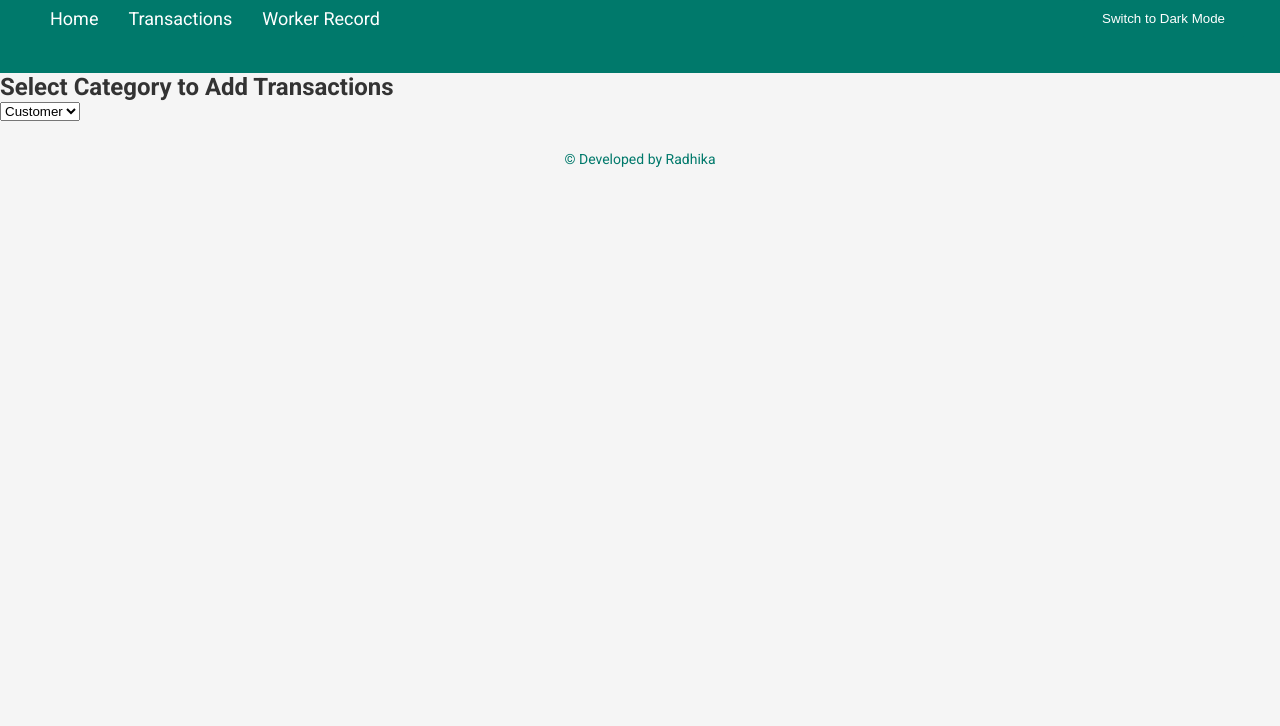
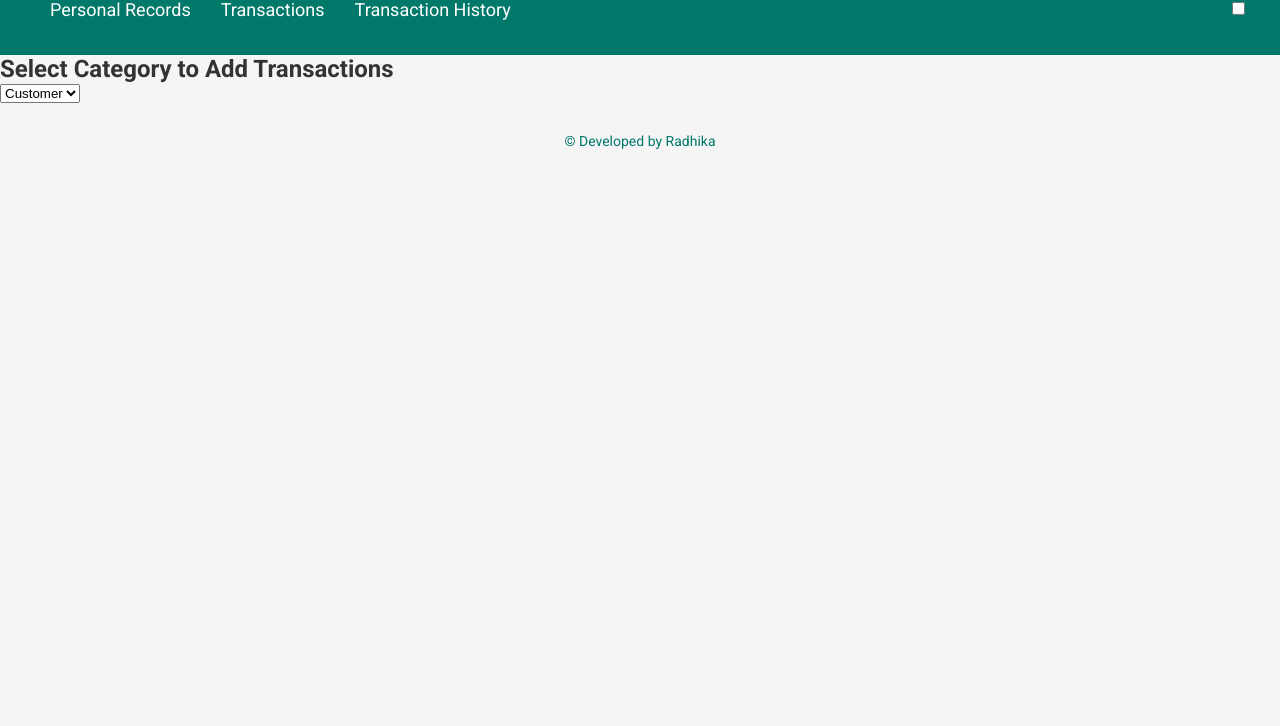
Before and after one commit to Himanshu-Mittal001/Gurukul, a plain HTML site: page transactions.html in a window 1280 px wide. Shown: the part 74-800 px from the top of the page. Drawn offline with Linux system fonts and the light colour scheme.

Commit message:
Update transactions.html

```diff
--- a/transactions.html
+++ b/transactions.html
@@ -12,11 +12,14 @@
     <nav>
       <div class="hamburger" onclick="toggleMenu()">☰</div>
       <ul id="navList">
-        <li><a href="index.html">Home</a></li>
+        <li><a href="index.html">Personal Records</a></li>
         <li><a href="transactions.html">Transactions</a></li>
-        <li><a href="workerRecord.html">Worker Record</a></li>
+        <li><a href="transaction_history.html">Transaction History</a></li>
       </ul>
-      <button id="toggleMode" onclick="toggleMode()">Switch to Dark Mode</button>
+      <label class="switch">
+        <input type="checkbox" id="modeToggle" onclick="toggleMode()">
+        <span class="slider round"></span>
+      </label>
     </nav>
   </header>
 
```
